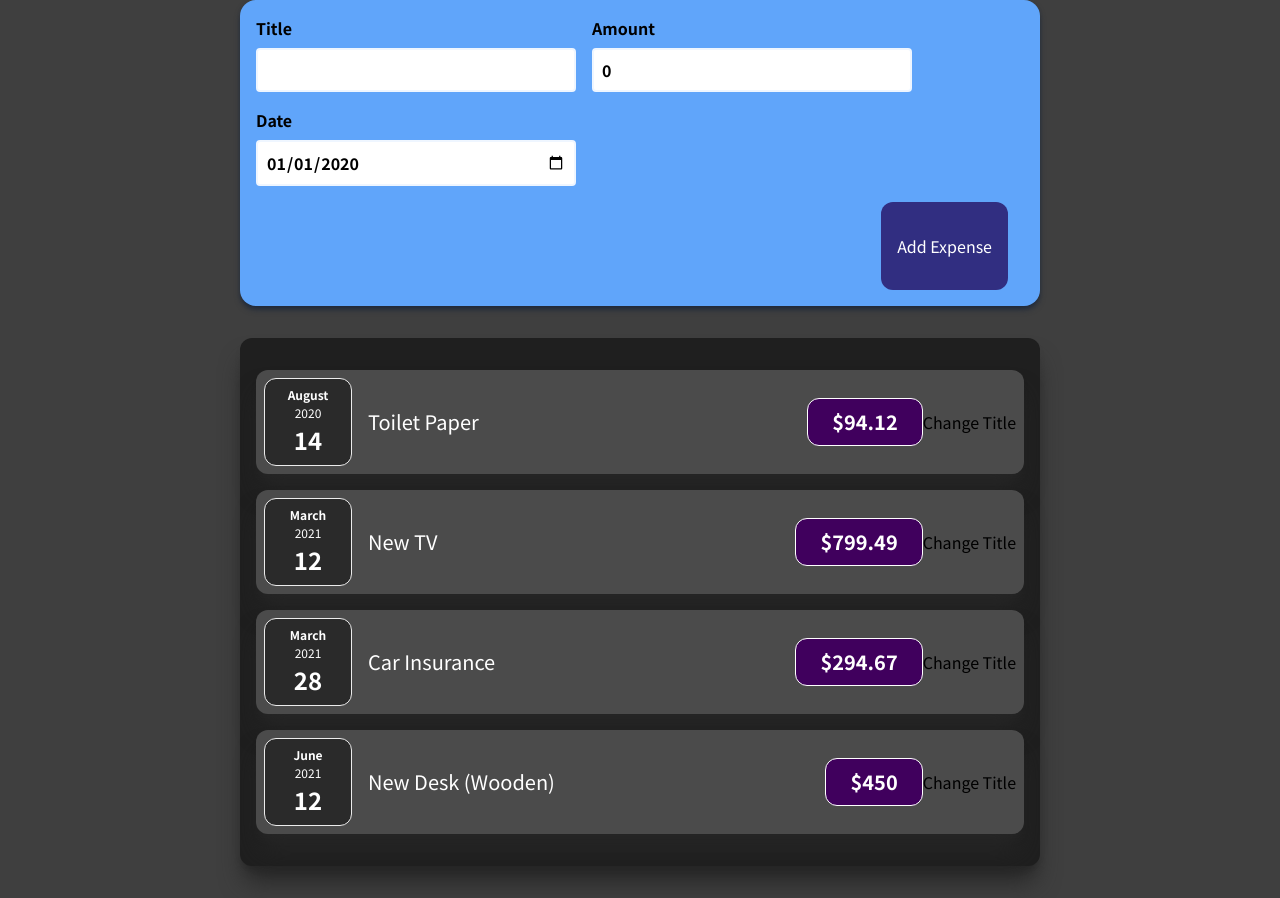
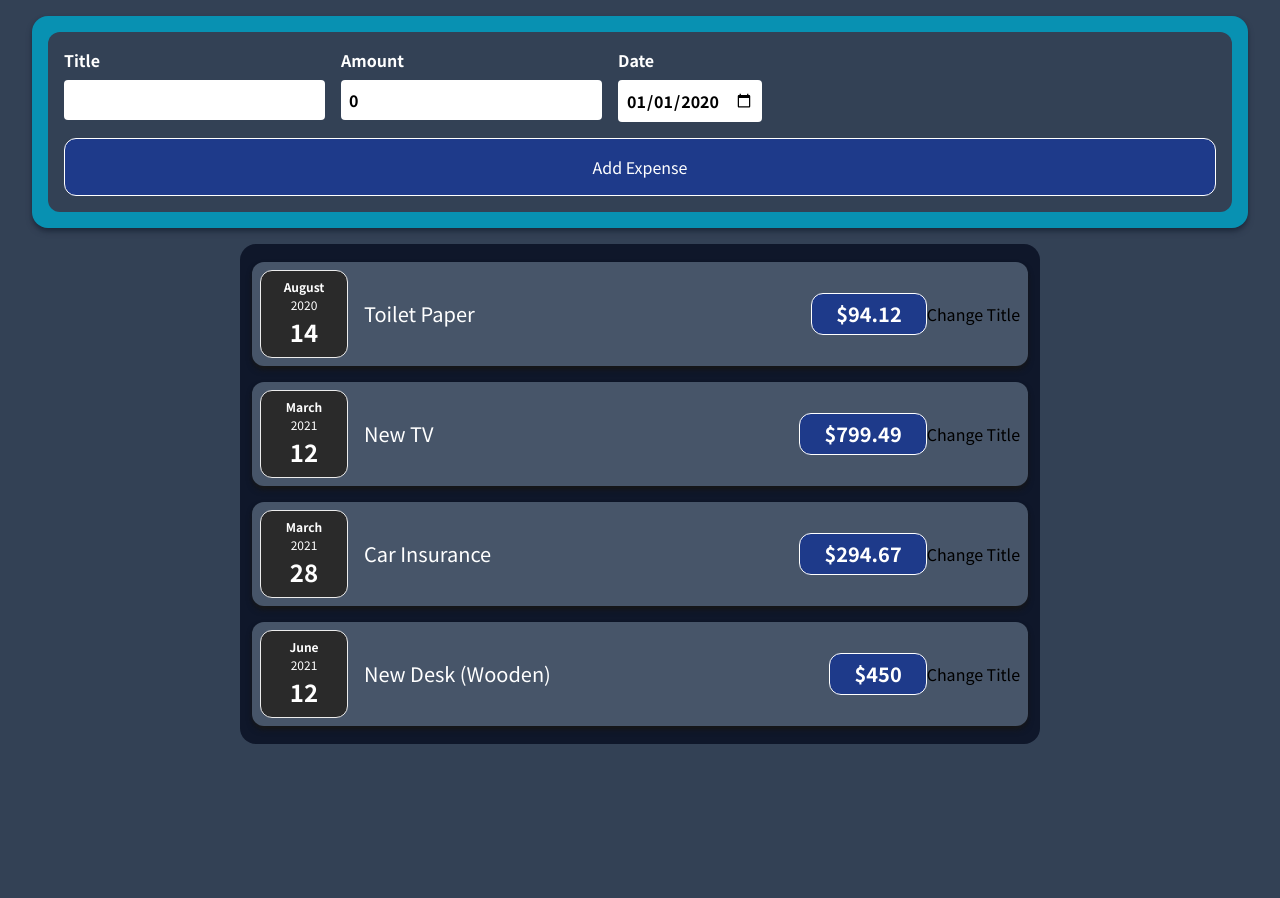
Before and after one commit to Tuzi555/expense-tracker, a React (Vite) app: page / in a window 1280 px wide. After the commit the page ends 800 px from the top, so only its background shows below. Built offline with nearby package versions, Linux system fonts and the light colour scheme.

Commit message:
Bluefied style

```diff
--- a/src/components/Expenses/ExpenseItem.css
+++ b/src/components/Expenses/ExpenseItem.css
@@ -1,28 +1,13 @@
 .expense-item {
-  display: flex;
-  justify-content: space-between;
-  align-items: center;
-  padding: 0.5rem;
-  margin: 1rem 0;
-  background-color: #4b4b4b;
+  @apply flex bg-slate-600 mx-0 my-4 p-2 items-center justify-between;
 }
 
 .expense-item__description {
-  display: flex;
-  flex-direction: column;
-  gap: 1rem;
-  align-items: flex-end;
-  flex-flow: column-reverse;
-  justify-content: flex-start;
-  flex: 1;
+  @apply flex flex-1 flex-col items-end flex-col-reverse justify-start;
 }
 
 .expense-item h2 {
-  color: #3a3a3a;
-  font-size: 1rem;
-  flex: 1;
-  margin: 0 1rem;
-  color: white;
+  @apply text-base flex-1 mx-4 my-0 text-white
 }
 
 .expense-item__price {
@@ -33,6 +18,7 @@
   border: 1px solid white;
   padding: 0.5rem;
   border-radius: 12px;
+  @apply text-base text-white font-bold bg-blue-900
 }
 
 @media (min-width: 580px) {
--- a/src/components/Expenses/Expenses.css
+++ b/src/components/Expenses/Expenses.css
@@ -1,7 +1,3 @@
 .expenses {
-  padding: 1rem;
-  background-color: rgb(31, 31, 31);
-  margin: 2rem auto;
-  width: 50rem;
-  max-width: 95%;
+  @apply bg-slate-900 px-3 py-0.5 my-4 mx-auto w-[50rem] max-w-[95%]
 }
--- a/src/components/Expenses/Expenses.tsx
+++ b/src/components/Expenses/Expenses.tsx
@@ -1,7 +1,6 @@
 import React, {FC} from 'react';
 
 import ExpenseItem, {ExpenseItemProps} from './ExpenseItem.js';
-import Card from '../UI/Card';
 import './Expenses.css';
 
 interface ExpensesProps {
@@ -10,7 +9,7 @@ interface ExpensesProps {
 
 const Expenses:FC<ExpensesProps> = (props) => {
   return (
-    <Card className="expenses">
+    <div className="expenses rounded-2xl">
       <ExpenseItem
         title={props.items[0].title}
         amount={props.items[0].amount}
@@ -31,7 +30,7 @@ const Expenses:FC<ExpensesProps> = (props) => {
         amount={props.items[3].amount}
         date={props.items[3].date}
       />
-    </Card>
+    </div>
   );
 }
 
--- a/src/components/NewExpense/ExpenseForm.css
+++ b/src/components/NewExpense/ExpenseForm.css
@@ -1,13 +1,13 @@
-.new-expense__controls {
-  @apply flex flex-wrap gap-4 mb-4 text-left
+.new-expense__control div{
+  @apply overflow-hidden
 }
 
 .new-expense__control label {
-  @apply font-bold mb-2 block
+  @apply font-bold mb-2 block text-white
 }
 
 .new-expense__control input {
-  @apply font-bold p-2 rounded border-blue-50 border-2 w-80 max-w-full
+  @apply font-bold p-2 rounded w-full
 }
 
 .new-expense__actions {
--- a/src/components/NewExpense/ExpenseForm.tsx
+++ b/src/components/NewExpense/ExpenseForm.tsx
@@ -33,17 +33,22 @@ const ExpenseForm = () => {
 
   return (
     <form onSubmit={submitHandler}>
-      <div className="new-expense__controls">
-        <div className="new-expense__control">
+      <div className="flex flex-wrap sm:flex-nowrap gap-4 mb-4 text-left">
+        <div className="new-expense__control ">
           <label>Title</label>
+          <div>
             <input type="text" value={enteredTitle} onChange={titleChangeHandler} />
+          </div>
         </div>
         <div className="new-expense__control">
           <label>Amount</label>
+          <div>
             <input type="number" min="0.01" step="0.01" value={enteredAmount} onChange={amountChangeHandler} />
+          </div>
         </div>
         <div className="new-expense__control">
           <label>Date</label>
+          <div>
             <input
               type="date"
               min={defaultDate.toISOString().split('T')[0]}
@@ -53,7 +58,8 @@ const ExpenseForm = () => {
             />
           </div>
         </div>
-      <div className="new-expense__actions">
+      </div>
+      <div className="border border-white bg-blue-900 text-white cursor-pointer px-8 py-4 rounded-xl hover:bg-blue-700">
         <button type="submit">Add Expense</button>
       </div>
     </form>
--- a/src/components/NewExpense/NewExpense.css
+++ b/src/components/NewExpense/NewExpense.css
@@ -1,15 +1,3 @@
-.new-expense {
-  @apply bg-blue-400 p-4 m-8 m-auto w-[50rem] max-w-[95%] rounded-2xl text-center shadow-md shadow-slate-800
-}
-
-.new-expense button {
-  @apply border-indigo-900 bg-indigo-900 text-white cursor-pointer px-4 py-8 rounded-xl mr-4
-}
-
-.new-expense button:hover,
-.new-expense button:active {
-  @apply hover:bg-indigo-700 hover:border border-indigo-700
-}
 
 .new-expense button.alternative {
   color: #220131;
--- a/src/components/NewExpense/NewExpense.tsx
+++ b/src/components/NewExpense/NewExpense.tsx
@@ -5,8 +5,10 @@ import './NewExpense.css';
 
 const NewExpense = () => {
   return (
-    <div className='new-expense'>
-      <ExpenseForm />
+    <div className="bg-cyan-600 p-4 my-4 mx-auto max-w-[95%] rounded-2xl text-center shadow-md shadow-slate-800">
+      <div className="bg-slate-700 p-4 rounded-xl">
+        <ExpenseForm />
+      </div>
     </div>
   );
 };
--- a/src/components/UI/Card.css
+++ b/src/components/UI/Card.css
@@ -1,3 +1,3 @@
 .card {
-  @apply rounded-xl shadow-xl shadow-neutral-800
+  @apply rounded-xl shadow-md shadow-neutral-900
 }
--- a/src/index.css
+++ b/src/index.css
@@ -12,6 +12,5 @@ html {
 }
 
 body {
-  margin: 0;
-  background-color: #3f3f3f;
+  @apply m-0 bg-slate-700
 }
```
Lines whose indentation alone changed are shown as unchanged.
